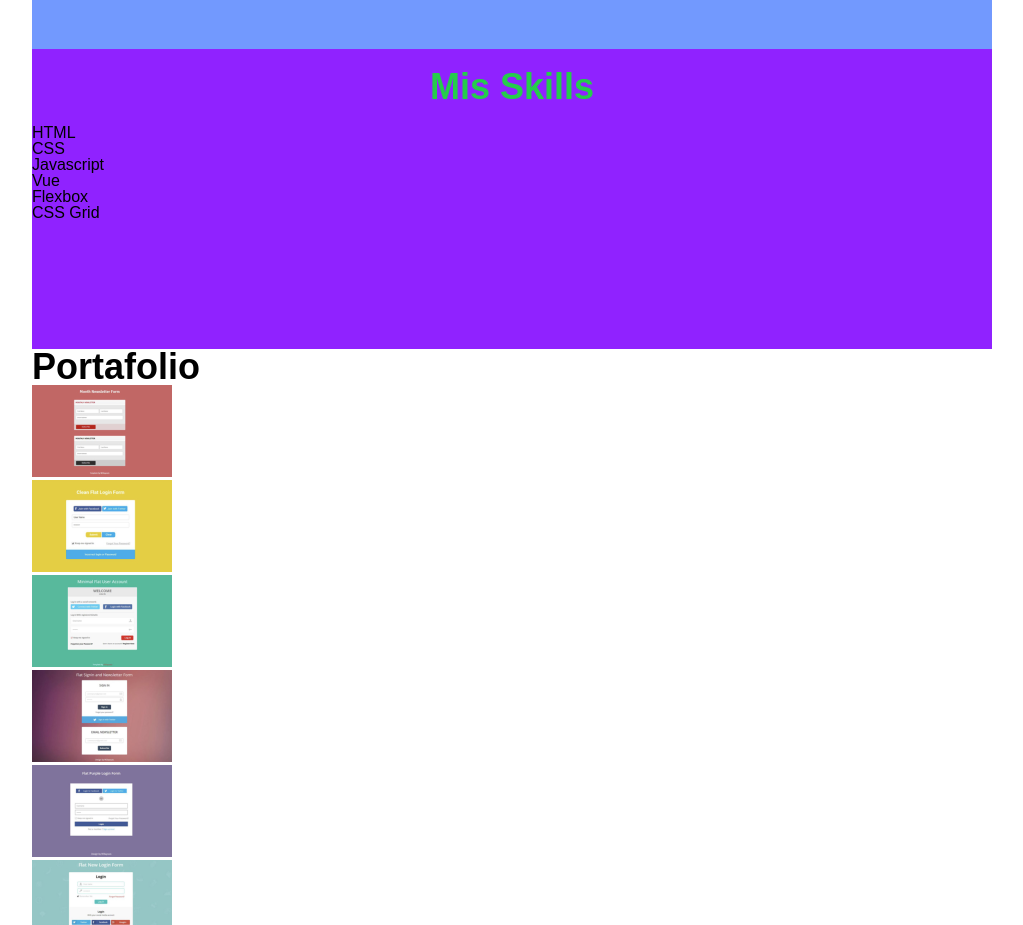
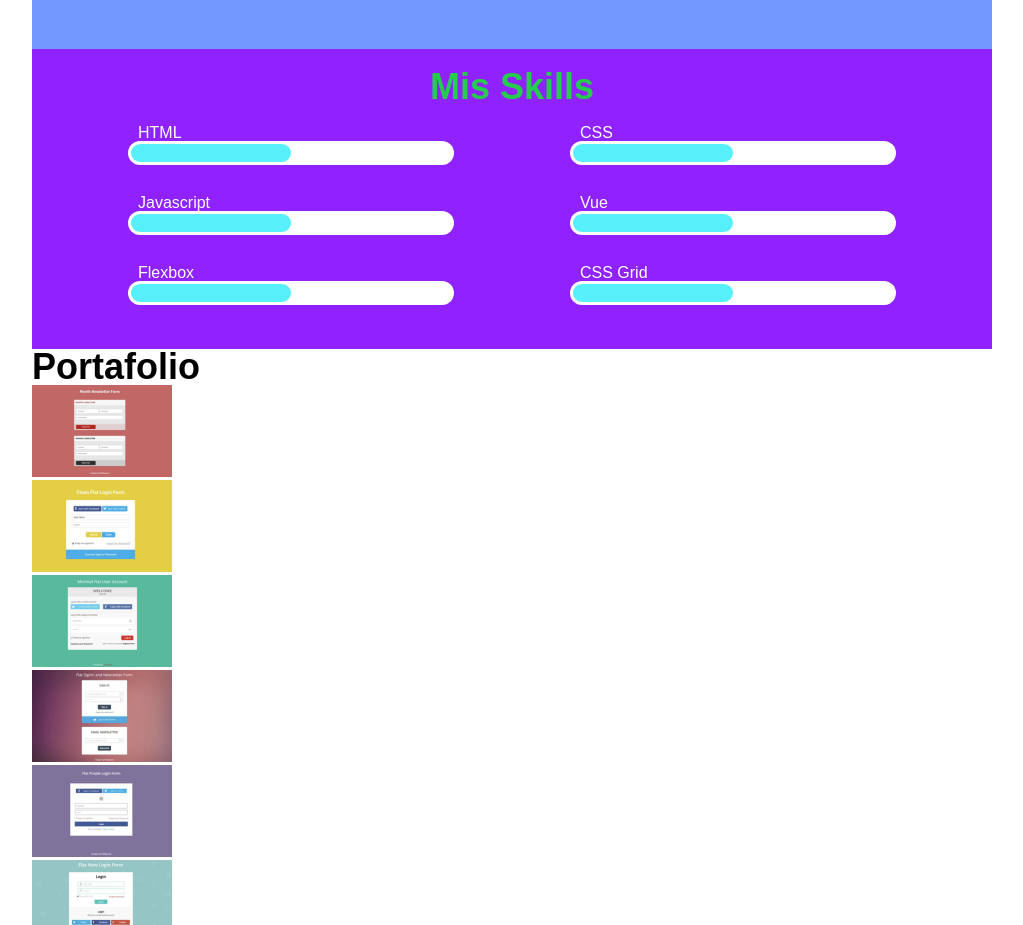
Before and after one commit to Nestor2911/Hackathon2, a plain HTML site: page index.html in a window 1280 px wide. Shown: the part 900-1825 px from the top of the page, without its empty margins (128-1151 px from the left). Drawn offline with Linux system fonts and the light colour scheme.

Commit message:
Actualización Final

```diff
--- a/index.html
+++ b/index.html
@@ -36,43 +36,42 @@
                 <div class="skill">
                     <div>
                         <h3>HTML</h3>
-                        <div class="b_white">
-                            <div class="b_light-blue"></div>
+                        <div class="progreso">
+                            <div></div>
                         </div>
                     </div>
                     <div>
                         <h3>CSS</h3>
-                        <div class="b_white">
-                            <div class="b_light-blue"></div>
+                        <div class="progreso">
+                            <div></div>
                         </div>
                     </div>
                 </div>
                 <div class="skill">
                     <div>
                         <h3>Javascript</h3>
-                        <div class="b_white">
-                            <div class="b_light-blue"></div>
+                        <div class="progreso">
+                            <div></div>
                         </div>
                     </div>
                     <div>
                         <h3>Vue</h3>
-                        <div class="b_white">
-                            <div class="b_light-blue"></div>
+                        <div class="progreso">
+                            <div></div>
                         </div>
                     </div>
                 </div>
                 <div class="skill">
                     <div>
                         <h3>Flexbox</h3>
-                        <div class="b_white">
-                            <div class="b_light-blue"></div>
+                        <div class="progreso">
+                            <div></div>
                         </div>
                     </div>
                     <div>
                         <h3>CSS Grid</h3>
-                        <div class="b_white">
-                            <div class="b_light-blue"></div>
-                        </div>
+                        <div class="progreso">
+                            <div></div>
                     </div>
                 </div>
             </section>
--- a/styles/main.css
+++ b/styles/main.css
@@ -77,7 +77,7 @@ h2{
     height: 300px;
 }
 
-.my-skills .skills{
+.my-skills .skill{
     width: 80%;
     display: flex;
     justify-content: space-between;
@@ -92,23 +92,17 @@ h2{
     padding-bottom: 20px;
 }
 
-.my-skills izquierda{
-    width: 872px;
-    height: 166px;
-    left: 50px;
-    color: white;
+.my-skills h3{
+    margin-left: 10px;
 }
 
-.my-skills derecha{
-    width: 872px;
-    height: 166px;
-    left: 500px;
-    color: white;
-
+.my-skills div{
+    flex-grow: 90%;
+    margin-bottom: 10px;
 }
 
 .progreso{
-    width: 380px;
+    width: 320px;
     height: 18px;
     background-color: white;
      border-radius: 13px;
```
